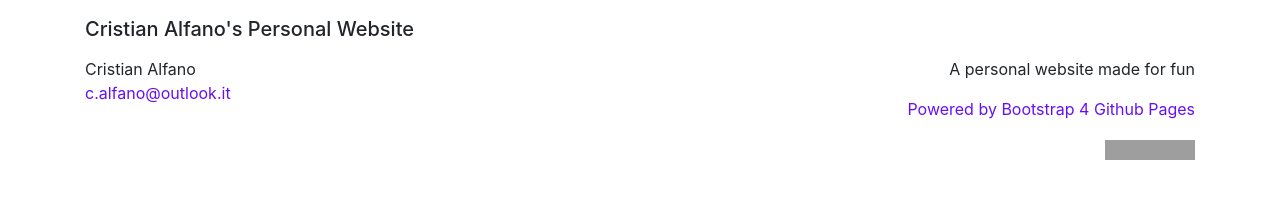
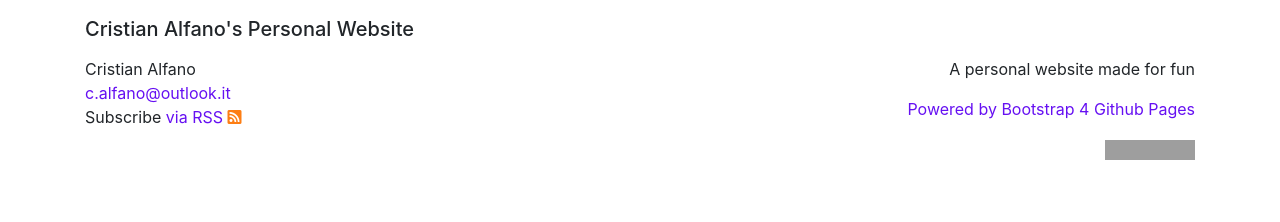
Before and after one commit to CristianAUnisa/CristianAUnisa.github.io, a Jekyll site: the page built from index.md, in a window 1280 px wide. Shown: the part 1195-1417 px from the top of the page. Built offline with Jekyll 4.4.1, drawn with Linux system fonts in a browser that asks for light colours; grey boxes are pictures that could not be loaded.

Commit message:
Added RSS Button in the footer

```diff
--- a/_config.yml
+++ b/_config.yml
@@ -25,7 +25,7 @@ description: >- # this means to ignore newlines until "baseurl:"
 
 repository: "CristianAUnisa/CristianAUnisa.github.io"
 
-url: CristianAUnisa.github.io
+url: cristianalfano.me
 # Build settings
 plugins:
   - jekyll-feed
--- a/_includes/footer.html
+++ b/_includes/footer.html
@@ -1,4 +1,3 @@
-
 <div class="py-5 footer border-top">
   <div class="container">
 
@@ -22,6 +21,9 @@
             </a>
           </li>
           {%- endif -%}
+          <li>
+            Subscribe <a href="{{ "/feed.xml" | relative_url }}">via RSS <i class="fas fa-rss-square"></i></a>
+          </li>
         </ul>
       </div>
 
@@ -33,7 +35,8 @@
           <a href="https://nicolas-van.github.io/bootstrap-4-github-pages/">Powered by Bootstrap 4 Github Pages</a>
         </p>
         <p>
-          <a href="https://github.com/nicolas-van/bootstrap-4-github-pages"><img alt="GitHub Repo stars" src="https://img.shields.io/github/stars/nicolas-van/bootstrap-4-github-pages?style=social"></a>
+          <a href="https://github.com/nicolas-van/bootstrap-4-github-pages"><img alt="GitHub Repo stars"
+              src="https://img.shields.io/github/stars/nicolas-van/bootstrap-4-github-pages?style=social"></a>
         <p>
       </div>
 
--- a/_sass/_main.scss
+++ b/_sass/_main.scss
@@ -27,3 +27,7 @@ body {
 .navbar-dark .navbar-nav .nav-link:hover, .navbar-dark .navbar-nav .nav-link:focus {
     color: white;
 }
+
+.fa-rss-square {
+    color: $orange;
+}
```
Lines whose indentation alone changed are shown as unchanged.
